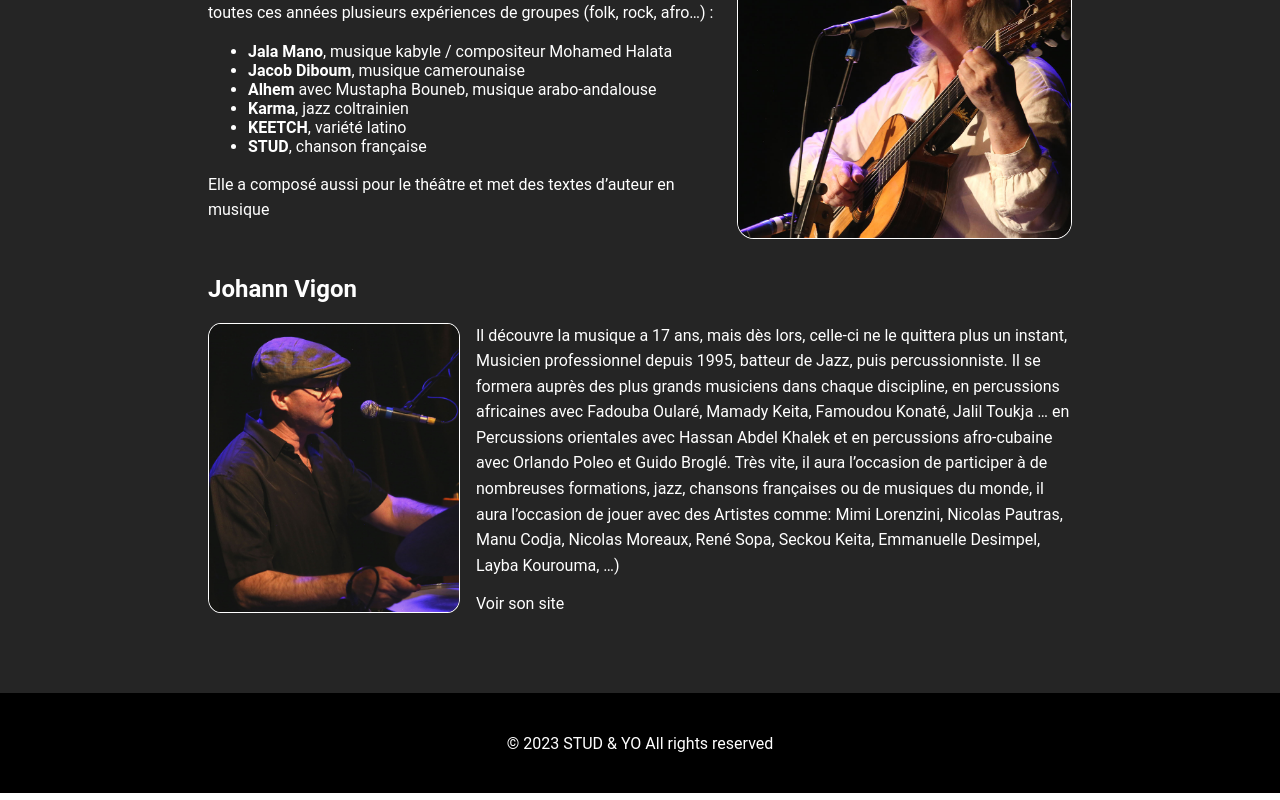
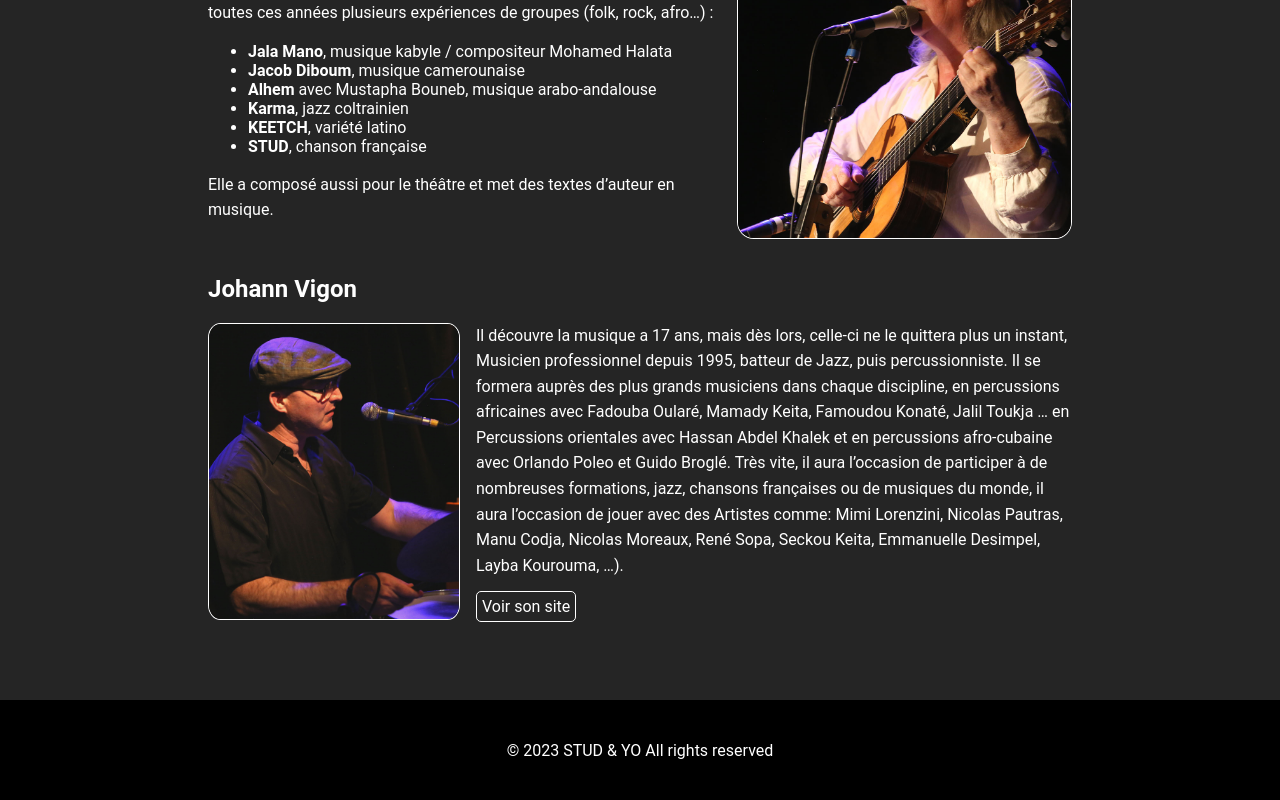
Before and after one commit to FABIEN-T/stud-et-yo, a React (Vite) app: page /biography in a window 1280 px wide. Shown: the part 817-1617 px from the top of the page. Built offline with nearby package versions, Linux system fonts and the light colour scheme.

Commit message:
display flex sur paragraphe bioVigon

```diff
--- a/src/App.css
+++ b/src/App.css
@@ -254,8 +254,26 @@ article p {
   line-height: 1.6em;
 }
 
+.paragraphLink {
+  display: flex;
+  flex-direction: column;
+  justify-content: space-between;
+}
+
+.paragraphLink .paragraphLinkVigon {
+  color: blue;
+  margin: 0;
+}
+
 .linkJohannVigon {
+  padding: 5px;
   color: white;
+  border: 1px solid white;
+  border-radius: 5px;
+}
+
+.linkJohannVigon:hover {
+  color: rgb(238, 2, 2);
 }
 
 em {
--- a/src/pages/Biography.jsx
+++ b/src/pages/Biography.jsx
@@ -77,7 +77,7 @@ export default function Biography() {
                 </ul>
                 <p>
                   Elle a composé aussi pour le théâtre et met des textes
-                  d’auteur en musique
+                  d’auteur en musique.
                 </p>
               </div>
               <div className="my-imageBio">
@@ -105,11 +105,13 @@ export default function Biography() {
                   françaises ou de musiques du monde, il aura l’occasion de
                   jouer avec des Artistes comme: Mimi Lorenzini, Nicolas
                   Pautras, Manu Codja, Nicolas Moreaux, René Sopa, Seckou Keita,
-                  Emmanuelle Desimpel, Layba Kourouma, …)
+                  Emmanuelle Desimpel, Layba Kourouma, …).
                 </p>
-                <Link to="http://johannvigon.fr/" className="linkJohannVigon">
-                  Voir son site
-                </Link>
+                <p className="paragraphLinkVigon">
+                  <Link to="http://johannvigon.fr/" className="linkJohannVigon">
+                    Voir son site
+                  </Link>
+                </p>
               </div>
             </article>
           </section>
```
